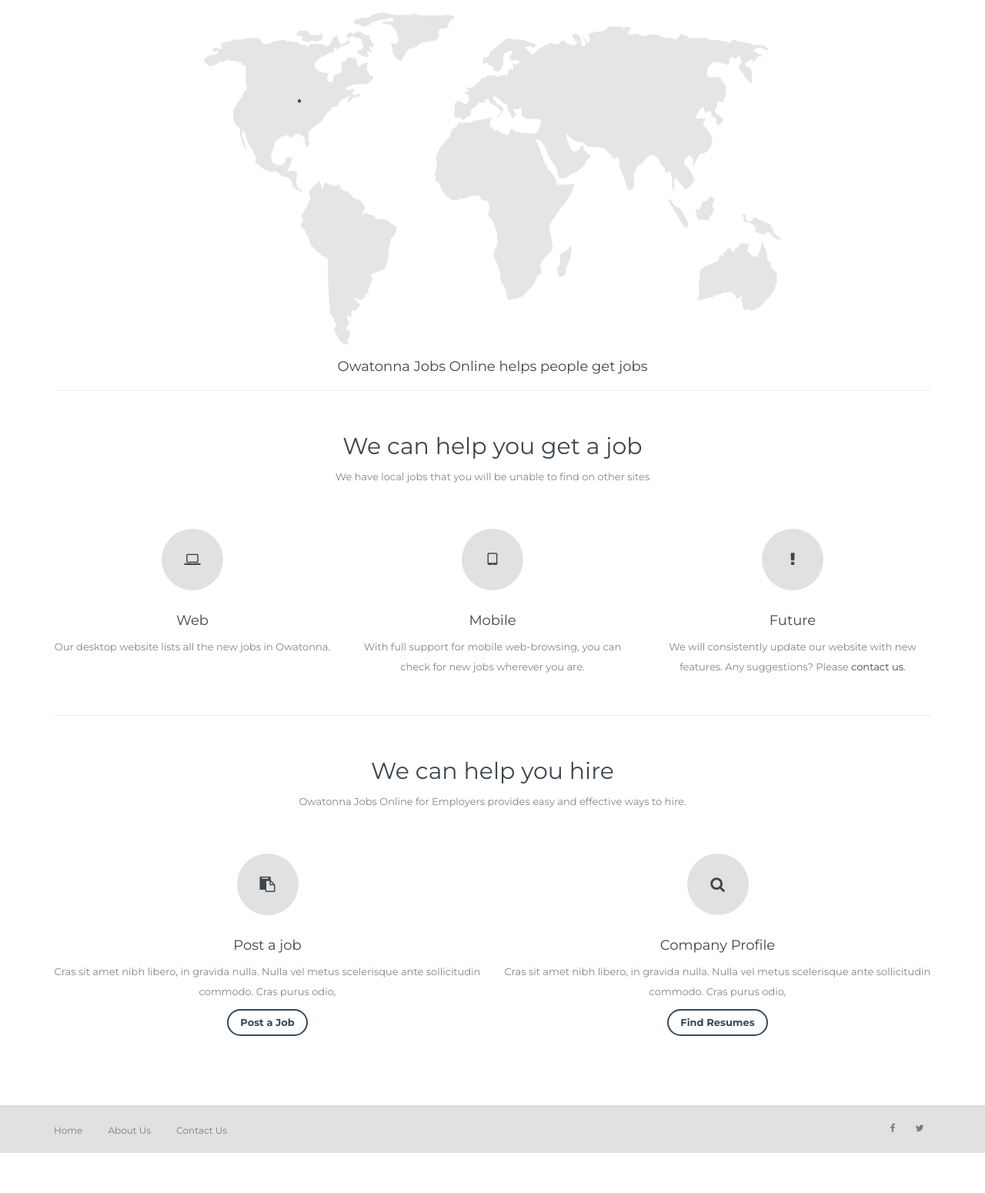
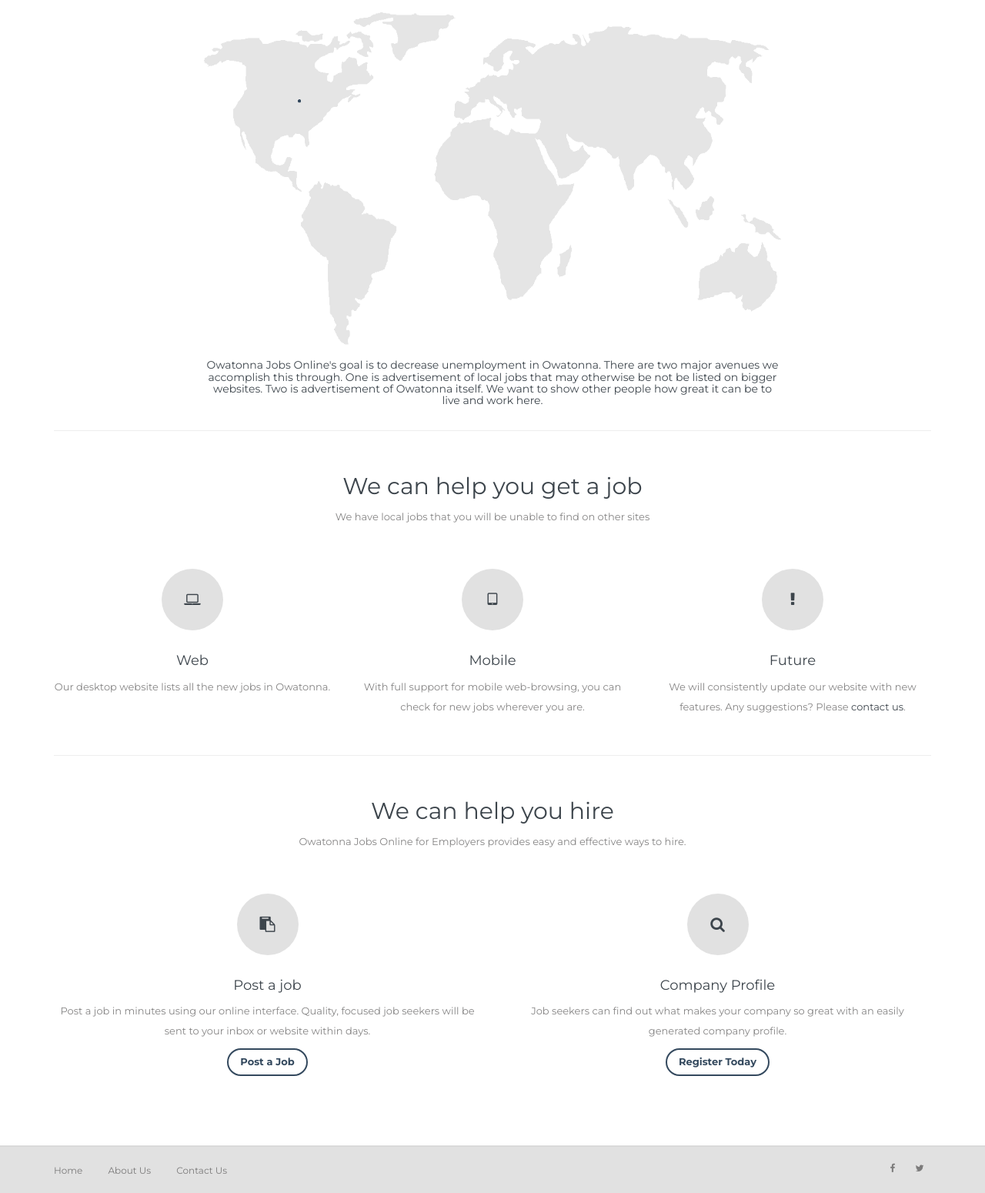
Before and after one commit to eson-schulz/django-job-board, a Django app: a page that uses templates/board/information/about.html in a window 1280 px wide. Shown: the part 420-1970 px from the top of the page at 77% size. Before the commit the page ends 1918 px from the top, so only its background shows below. Run offline with Django 3.2, Linux system fonts and the light colour scheme; some libraries are stand-ins or nearby versions.

Commit message:
Visual changes to the pages to get companies in

```diff
--- a/templates/board/information/about.html
+++ b/templates/board/information/about.html
@@ -24,7 +24,11 @@ About Us - Owatonna Jobs Online
               </div>
             </div><!-- world map -->
 
-            <h4>Owatonna Jobs Online helps people get jobs</h4>
+            <div class="row">
+                <div class="col-md-8 col-md-offset-2">
+                    <h5>Owatonna Jobs Online's goal is to decrease unemployment in Owatonna. There are two major avenues we accomplish this through. One is advertisement of local jobs that may otherwise be not be listed on bigger websites. Two is advertisement of Owatonna itself. We want to show other people how great it can be to live and work here.</h5>
+                </div>
+            </div>
             <hr/>
             <div class="white-space-15"></div>
             <h2>We can help you get a job</h2>
@@ -68,16 +72,16 @@ About Us - Owatonna Jobs Online
                 <div class="box-ic-center">
                   <i class="fa fa-clipboard ic-box"></i>
                   <h4>Post a job</h4>
-                  <p>Cras sit amet nibh libero, in gravida nulla. Nulla vel metus scelerisque ante sollicitudin commodo. Cras purus odio, </p>
-                  <a href="#" class="btn btn-sm btn-pill btn-theme btn-line dark">Post a Job</a>
+                  <p>Post a job in minutes using our online interface. Quality, focused job seekers will be sent to your inbox or website within days.</p>
+                  <a href="{% url 'post_a_job' %}" class="btn btn-sm btn-pill btn-theme btn-line dark">Post a Job</a>
                 </div>
               </div>
               <div class="col-md-6">
                 <div class="box-ic-center ">
                   <i class="fa fa-search ic-box"></i>
                   <h4>Company Profile</h4>
-                  <p>Cras sit amet nibh libero, in gravida nulla. Nulla vel metus scelerisque ante sollicitudin commodo. Cras purus odio, </p>
-                  <a href="#" class="btn btn-sm btn-pill btn-theme btn-line dark">Find Resumes</a>
+                  <p>Job seekers can find out what makes your company so great with an easily generated company profile.</p>
+                  <a href="{% url 'register' %}" class="btn btn-sm btn-pill btn-theme btn-line dark">Register Today</a>
                 </div>
               </div>
             </div><!-- box with icon center -->
```
Also changed, not shown: templates/board/company_plans.html (+11 -10 lines).
